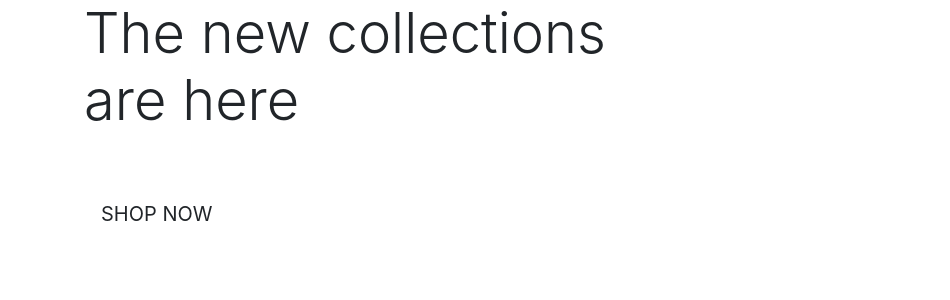
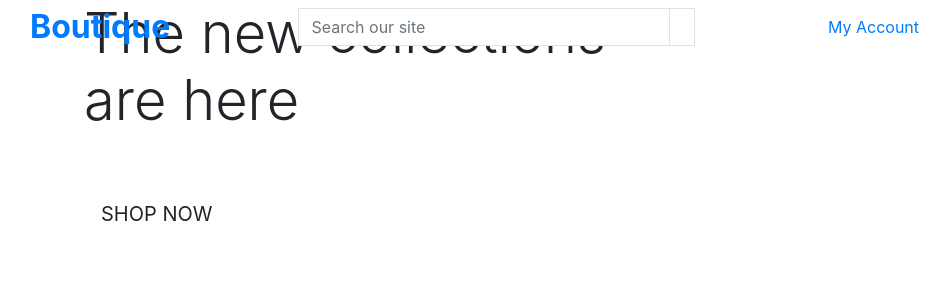
Before and after one commit to alexeykuz-sys/boutique_ado_v1, a Django app: page / in a window 1280 px wide. Shown: the top 300 px of the page, without its empty margins (1-951 px from the left). Run offline with Django 3.2, Linux system fonts and the light colour scheme; some libraries are stand-ins or nearby versions.

Commit message:
added header

```diff
--- a/templates/base.html
+++ b/templates/base.html
@@ -1,52 +1,138 @@
 {% load static %}
 
-<!doctype html>
+<!DOCTYPE html>
 <html lang="en">
   <head>
-
     {% block meta %}
-        <meta http-equiv="X-UA-Compatible" content="ie=edge">
-        <meta charset="utf-8">
-        <meta name="viewport" content="width=device-width, initial-scale=1, shrink-to-fit=no">
-    {% endblock %}
-
-    {% block extra_meta %}
-    {% endblock %}
-
-    {% block corecss %}
-        <link rel="stylesheet" href="https://stackpath.bootstrapcdn.com/bootstrap/4.4.1/css/bootstrap.min.css" integrity="sha384-Vkoo8x4CGsO3+Hhxv8T/Q5PaXtkKtu6ug5TOeNV6gBiFeWPGFN9MuhOf23Q9Ifjh" crossorigin="anonymous">
-    {% endblock %}
-
-    {% block extra_css %}
-    {% endblock %}
-
-    {% block corejs %}
-        <script src="https://code.jquery.com/jquery-3.4.1.slim.min.js" integrity="sha384-J6qa4849blE2+poT4WnyKhv5vZF5SrPo0iEjwBvKU7imGFAV0wwj1yYfoRSJoZ+n" crossorigin="anonymous"></script>
-        <script src="https://cdn.jsdelivr.net/npm/popper.js@1.16.0/dist/umd/popper.min.js" integrity="sha384-Q6E9RHvbIyZFJoft+2mJbHaEWldlvI9IOYy5n3zV9zzTtmI3UksdQRVvoxMfooAo" crossorigin="anonymous"></script>
-        <script src="https://stackpath.bootstrapcdn.com/bootstrap/4.4.1/js/bootstrap.min.js" integrity="sha384-wfSDF2E50Y2D1uUdj0O3uMBJnjuUD4Ih7YwaYd1iqfktj0Uod8GCExl3Og8ifwB6" crossorigin="anonymous"></script>
-    {% endblock %}
-
-    {% block extra_js %}
-    {% endblock %}
+    <meta http-equiv="X-UA-Compatible" content="ie=edge" />
+    <meta charset="utf-8" />
+    <meta
+      name="viewport"
+      content="width=device-width, initial-scale=1, shrink-to-fit=no"
+    />
+    {% endblock %} {% block extra_meta %} {% endblock %} {% block corecss %}
+    <link
+      rel="stylesheet"
+      href="https://stackpath.bootstrapcdn.com/bootstrap/4.4.1/css/bootstrap.min.css"
+      integrity="sha384-Vkoo8x4CGsO3+Hhxv8T/Q5PaXtkKtu6ug5TOeNV6gBiFeWPGFN9MuhOf23Q9Ifjh"
+      crossorigin="anonymous"
+    />
+    {% endblock %} {% block extra_css %} {% endblock %} {% block corejs %}
+    <script
+      src="https://code.jquery.com/jquery-3.4.1.slim.min.js"
+      integrity="sha384-J6qa4849blE2+poT4WnyKhv5vZF5SrPo0iEjwBvKU7imGFAV0wwj1yYfoRSJoZ+n"
+      crossorigin="anonymous"
+    ></script>
+    <script
+      src="https://cdn.jsdelivr.net/npm/popper.js@1.16.0/dist/umd/popper.min.js"
+      integrity="sha384-Q6E9RHvbIyZFJoft+2mJbHaEWldlvI9IOYy5n3zV9zzTtmI3UksdQRVvoxMfooAo"
+      crossorigin="anonymous"
+    ></script>
+    <script
+      src="https://stackpath.bootstrapcdn.com/bootstrap/4.4.1/js/bootstrap.min.js"
+      integrity="sha384-wfSDF2E50Y2D1uUdj0O3uMBJnjuUD4Ih7YwaYd1iqfktj0Uod8GCExl3Og8ifwB6"
+      crossorigin="anonymous"
+    ></script>
+    {% endblock %} {% block extra_js %} {% endblock %}
 
     <title>Boutique Ado {% block extra_title %}{% endblock %}</title>
   </head>
   <body>
-    <header class="container-fluid fixed-top"></header>
+    <header class="container-fluid fixed-top">
+      <div class="row">
+        <div class="col clol-lg-4 my-auto py-1 py-lg-0 text-lg-left">
+          <a href="{% url 'home' %}" class="nav-link main-logo-link">
+            <h2 class="logo-font text-black my-0"><strong>Boutique</strong></h2>
+          </a>
+        </div>
+        <div class="col-12 col-lg-4 my-auto py-1 py-lg-0">
+          <form method="GET" action="">
+            <div class="input-group w-100">
+              <input
+                class="form-control border border-black rounded-0"
+                type="text"
+                name="q"
+                placeholder="Search our site"
+              />
+              <div class="input-group-append">
+                <button
+                  class="form-control btn btn-black border border-black rounded-0"
+                  type="submit"
+                >
+                  <span class="icon">
+                    <i class="fas fa-search"></i>
+                  </span>
+                </button>
+              </div>
+            </div>
+          </form>
+        </div>
+        <div class="col clol-lg-4 my-auto py-1 py-lg-0">
+          <ul class="list-inline list-unstyled text-center text-lg-right my-0">
+            <li class="list-inline-item dropdown">
+              <a
+                class="text-black nav-link"
+                href="#"
+                id="user-options"
+                data-toggle="dropdown"
+                aria-haspopup="true"
+                aria-expanded="false"
+              >
+                <div class="text-center">
+                  <div><i class="fas fa-user fa-lg"></i></div>
+                  <p class="my-0">My Account</p>
+                </div>
+              </a>
+              <div
+                class="dropdown-menu border-0"
+                aria-labelledby="user-options"
+              >
+                {% if request.user.is_authenticated %}
+                  {% if request.user.is_superuser %}
+                    <a href="{% url 'add_product' %}" class="dropdown-item"
+                      >Product Management</a
+                    >
+                  {% endif %}
+                  <a href="{% url 'profile' %}" class="dropdown-item"
+                    >My Profile</a
+                  >
+                  <a href="{% url 'account_logout' %}" class="dropdown-item"
+                    >Logout</a>
+                {% else %}
+                <a href="{% url 'account_signup' %}" class="dropdown-item"
+                  >Register</a
+                >
+                <a href="{% url 'account_login' %}" class="dropdown-item"
+                  >Login</a
+                >
+                {% endif %}
+              </div>
+            </li>
+            <li class="list-inline-item">
+              <a
+                class="{% if grand_total %}text-info font-weight-bold{% else %}text-black{% endif %} nav-link"
+                href=""
+              >
+                <div class="text-center">
+                  <div><i class="fas fa-shopping-bag fa-lg"></i></div>
+                  <p class="my-0">
+                    {% if grand_total %} ${{ grand_total|floatformat:2 }} {%
+                    else %} $0.00 {% endif %}
+                  </p>
+                </div>
+              </a>
+            </li>
+          </ul>
+        </div>
+        <div class="col clol-lg-4 my-auto py-1 py-lg-0"></div>
+      </div>
+    </header>
 
     {% if messages %}
-        <div class="message-container"></div>
+    <div class="message-container"></div>
     {% endif %}
-
-    {% block page_header %}
-    {% endblock %}
-
-    {% block content %}
-    {% endblock %}
-
-    {% block postloadjs %}
-    {% endblock %}
-
-
+    {% block page_header %} {% endblock %}
+    {% block content %} {%endblock %}
+    {% block postloadjs %} {% endblock %}
   </body>
 </html>
```
